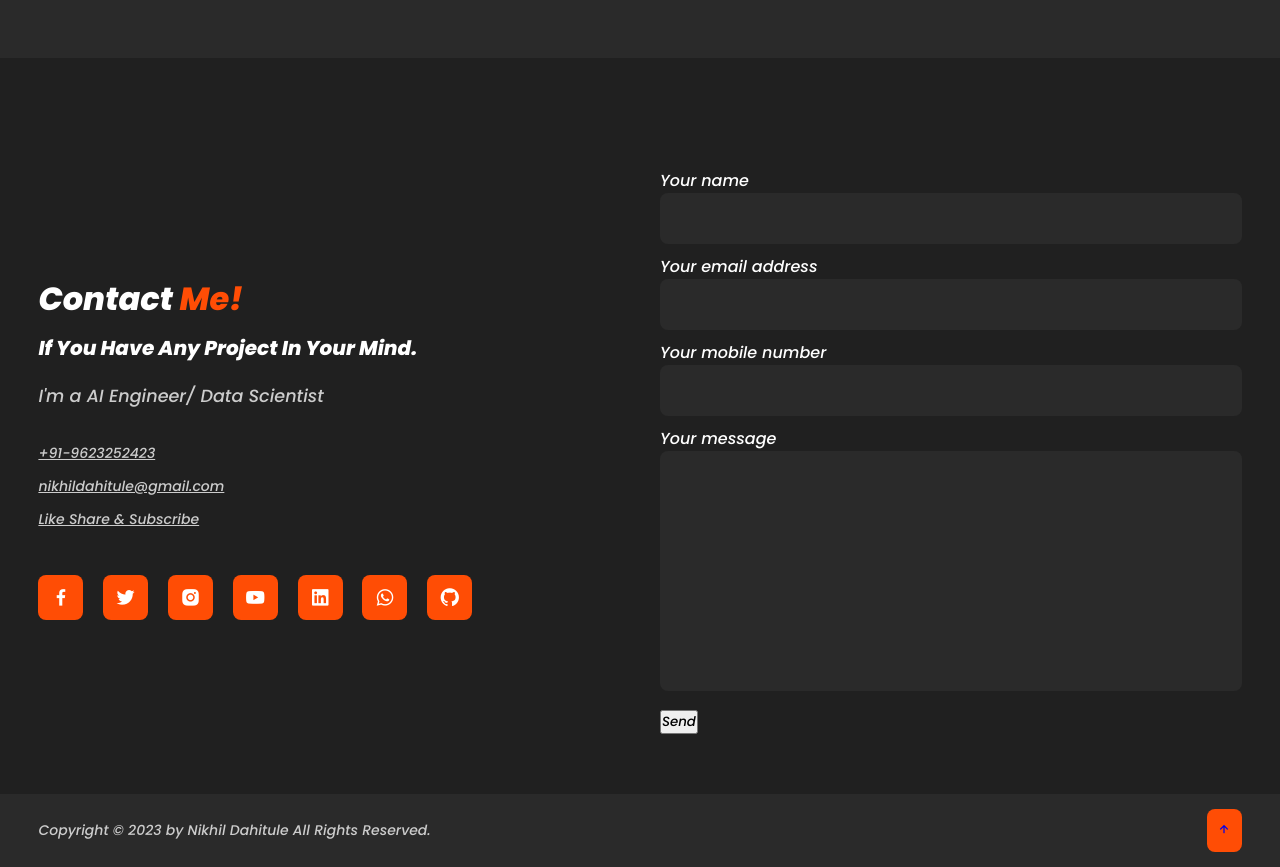
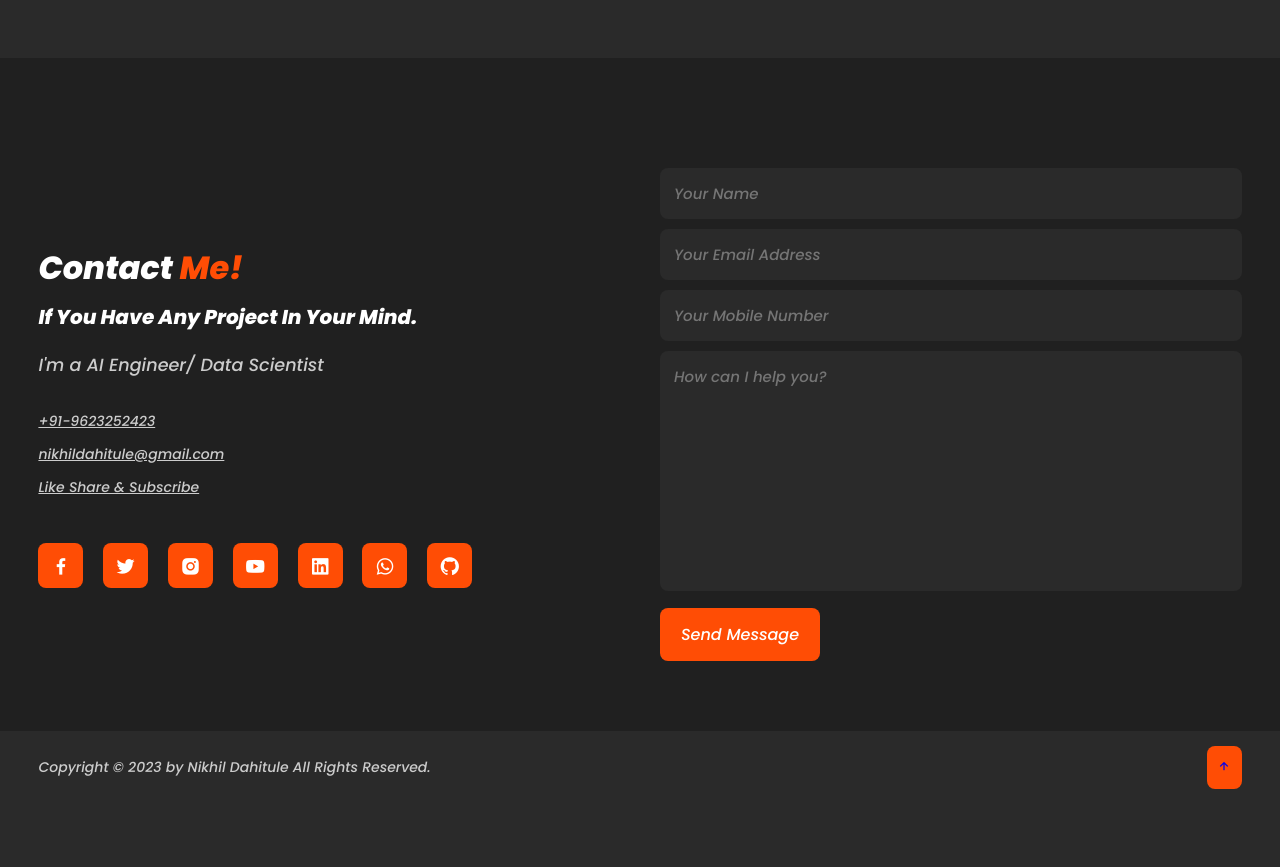
Before and after one commit to NikhilDahitule/Portfolio, a Flask app: page / in a window 1280 px wide. Shown: the part 2749-3616 px from the top of the page. After the commit the page ends 3538 px from the top, so only its background shows below. Run offline with Flask 3, Linux system fonts and the light colour scheme.

Commit message:
index.html updated

```diff
--- a/templates/index.html
+++ b/templates/index.html
@@ -201,15 +201,11 @@
                 <div class="contact-form">
                     <form action="/contact" method="POST">
     <input type="hidden" name="_captcha" value="false">
-    <label for="name">Your name</label>
-    <input type="text" name="name" id="name" required>
-    <label for="email">Your email address</label>
-    <input type="email" name="email" id="email" required>
-    <label for="mobile">Your mobile number</label>
-    <input type="text" name="mobile" id="mobile" required>
-    <label for="message">Your message</label>
-    <textarea name="message" id="message" required></textarea>
-    <button type="submit">Send</button>
+    <input type="text" name="name" id="name" placeholder="Your Name" required pattern="[A-Za-z ]+">
+    <input type="email" name="email" id="email" placeholder="Your Email Address" required>
+    <input type="tel" name="mobile" id="mobile"  placeholder="Your Mobile Number" pattern="[0-9]{10}" required>
+    <textarea name="message" id="message" placeholder="How can I help you?" required></textarea>
+    <input type="submit" value="Send Message" class="submit" required>
 </form>
 
                 </div>
```
